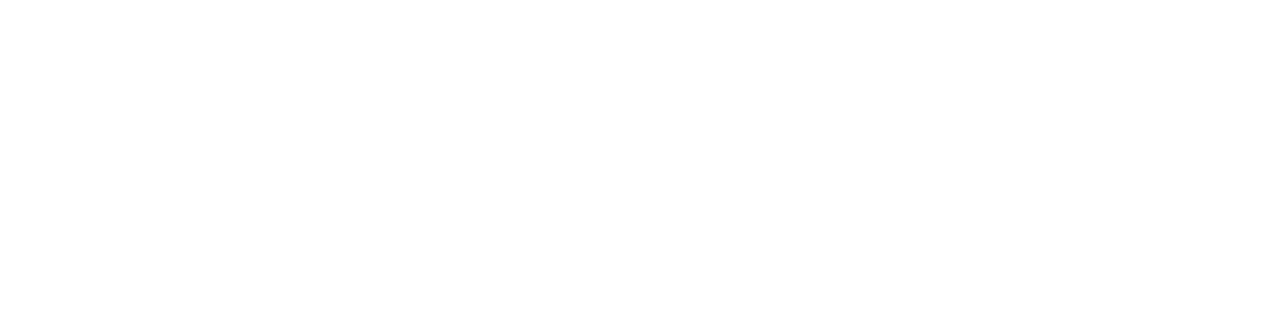
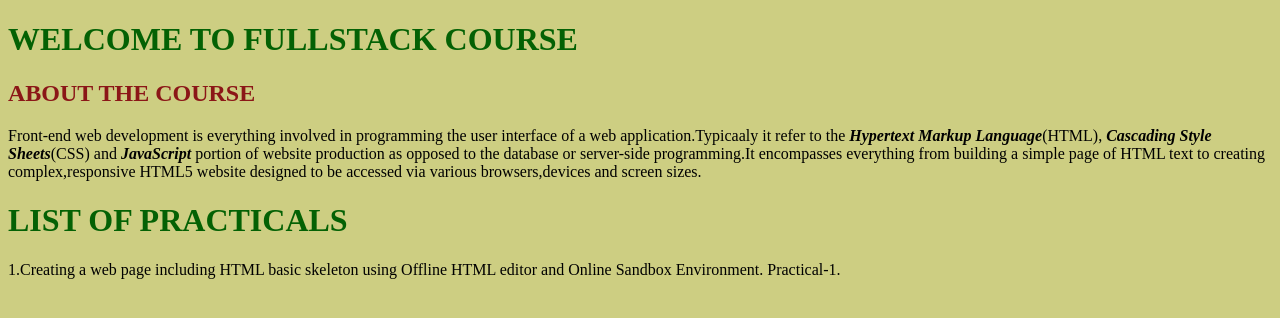
Before and after one commit to astha-kharya/fullstack-practiacl4, a plain HTML site: page practical-4.html in a window 1280 px wide. Drawn offline with Linux system fonts and the light colour scheme.

Commit message:
about course and list of practcal 1

```diff
--- a/practical-4.html
+++ b/practical-4.html
@@ -7,7 +7,17 @@
     <title>INTRODUCTION TO GIT AND GITHUB</title>
 </head>
 
-<body>
+<body style="background-color: rgb(205,206,130);">
+    <h1 style="color: rgb(4,97,4);"> WELCOME TO FULLSTACK COURSE</h1>
+    <h2 style="color: rgb(139,23,23);">ABOUT THE COURSE</h2>
+    <p>Front-end web development is everything involved in programming the user interface of a web application.Typicaaly it refer to the <i><b>Hypertext Markup Language</b></i>(HTML),
+        <i><b>Cascading Style Sheets</b></i>(CSS) and <i><b>JavaScript</b></i> portion of website production as opposed to the database or server-side programming.It encompasses everything from building a simple page of HTML text to creating complex,responsive
+        HTML5 website designed to be accessed via various browsers,devices and screen sizes.
+    </p>
+    <h1 style="color: rgb(4,97,4);">LIST OF PRACTICALS</h1>
+    <p>1.Creating a web page including HTML basic skeleton using Offline HTML editor and Online Sandbox Environment.
+        <href="assignment1.html" target="_blank">Practical-1.
+    </p>
 
 </body>
 
```
